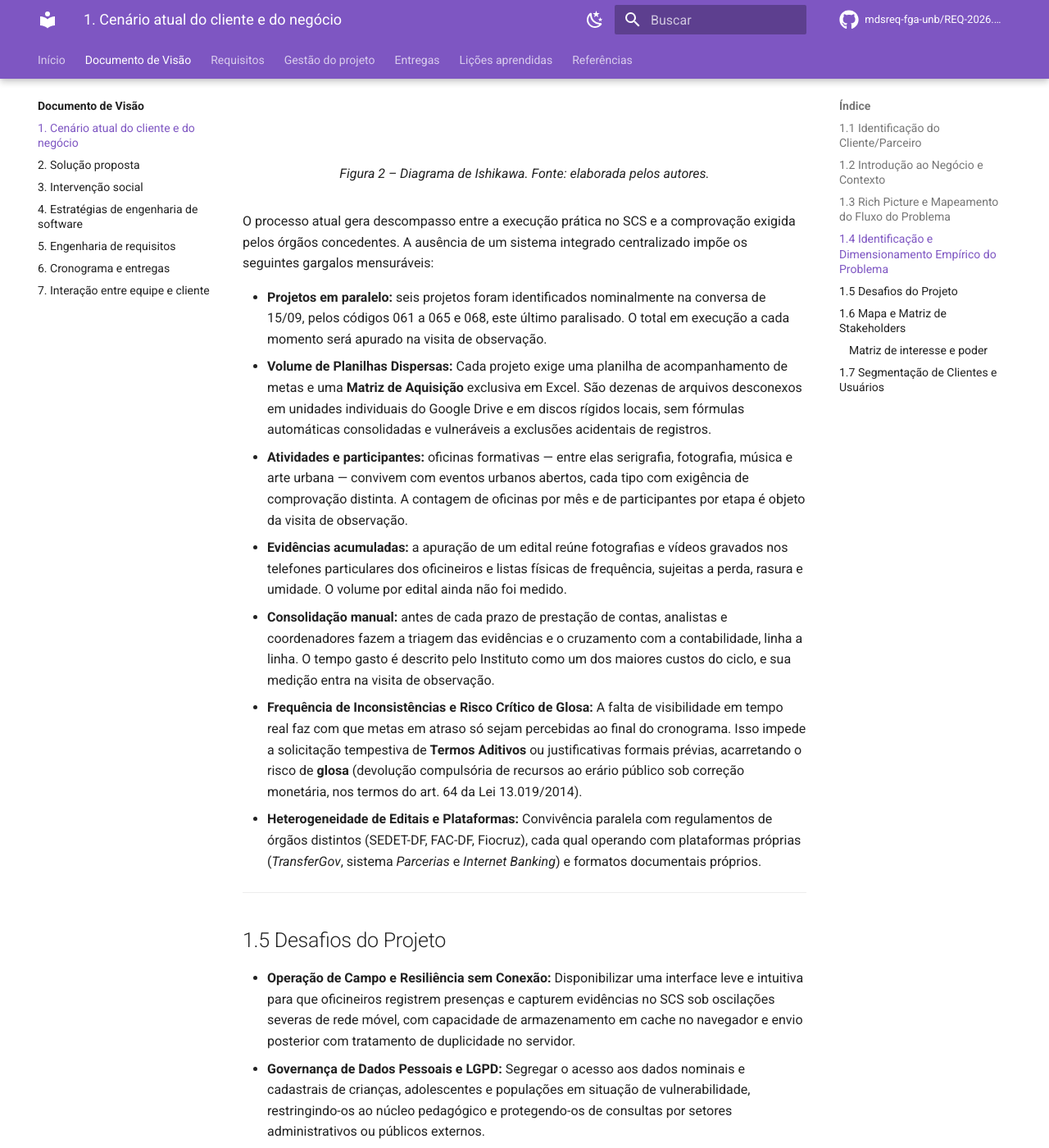
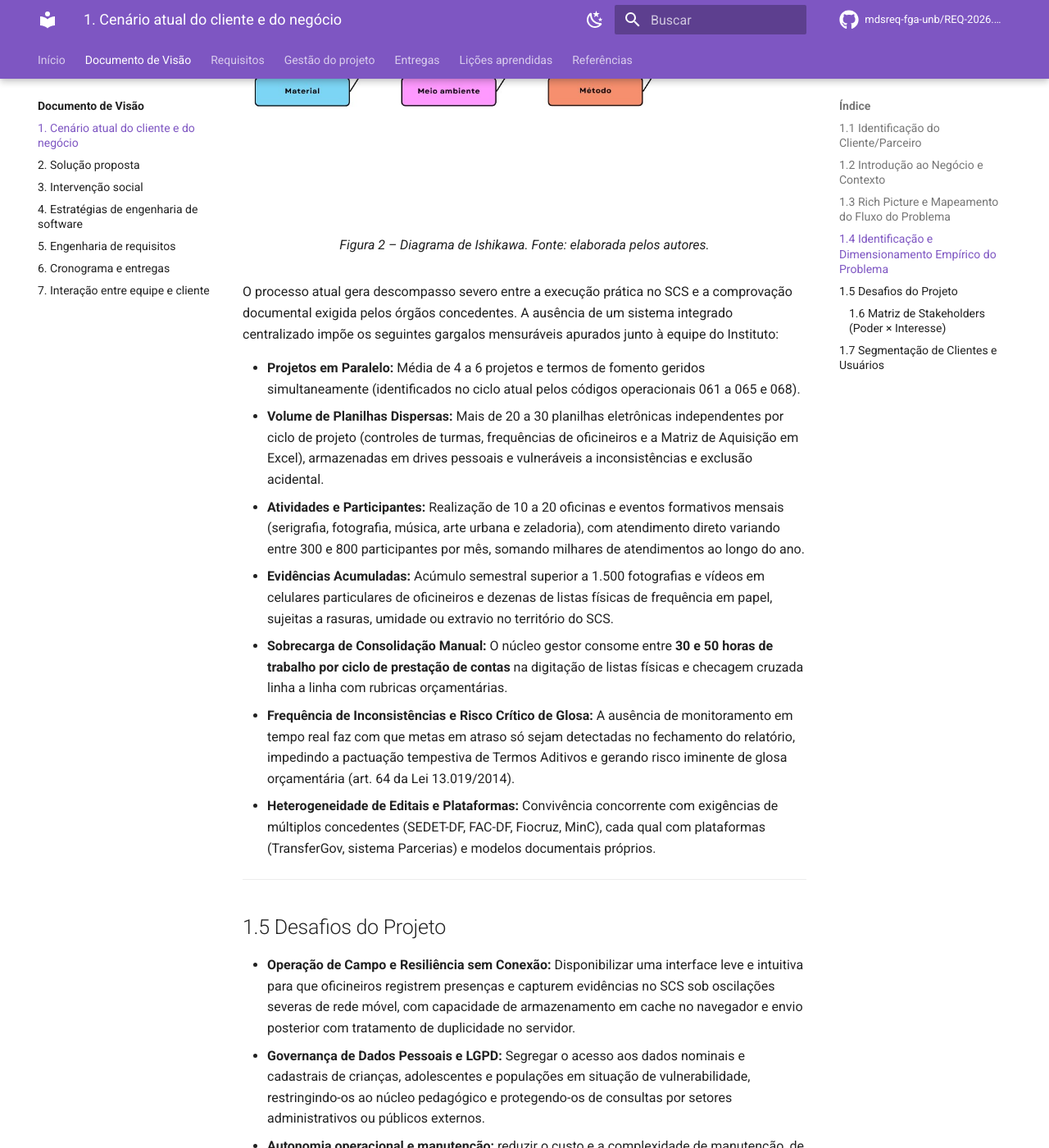
Before and after one commit to mdsreq-fga-unb/REQ-2026.2-T02-CyberSetor, an MkDocs documentation site: the page built from docs/visao/1-cenario-atual.md, in a window 1280 px wide and 1400 px high, scrolled down 4286 px. Shown: the whole window at 82% size. Built offline with MkDocs 1.6.1 and Material for MkDocs 9.7.7, drawn with Linux system fonts in a browser that asks for light colours; comment, search, counter and statistics services are not loaded; some of the changed text lies outside the part shown.

Commit message:
docs: consolidar métricas e reestruturar stakeholders (resolves #19)

```diff
--- a/docs/visao/1-cenario-atual.md
+++ b/docs/visao/1-cenario-atual.md
@@ -9,6 +9,7 @@
 | 17/09/2026 | 1.4 | Dimensionamento do problema, matriz de interesse e poder com estratégias de engajamento, distinção entre usuário, titular e beneficiário, aprofundamento da área administrativo-financeira e heterogeneidade dos editais | Rodrigo Henrique e Daniel Batista |
 | 28/09/2026 | 1.5 | Rich Picture refeito com os oito componentes do fluxo operacional (financiadores públicos, editais e termos de fomento, projetos e metas, formulários avulsos, campo com listas e fotos, área administrativo-financeira, consolidação manual e entrega dos relatórios com risco de glosa), detalhados na seção 1.3 | Daniel Batista |
 | 30/09/2026 | 1.6 | Atualização do Rich Picture e mapa de stakeholders com papéis identificados na reunião de 08/09 (Diretoria de Projetos, Captação de Recursos, ausência de RH, demais setores operacionais e regimes de financiadores) | Equipe CyberSetor |
+| 05/10/2026 | 1.6 | Fechamento do dimensionamento empírico com métricas consolidadas e substituição do mapa circular de stakeholders pela matriz de quadrantes | Rodrigo Henrique |
 
 ---
 
@@ -65,15 +66,15 @@
   <figcaption>Figura 2 – Diagrama de Ishikawa. Fonte: elaborada pelos autores.</figcaption>
 </figure>
 
-O processo atual gera descompasso entre a execução prática no SCS e a comprovação exigida pelos órgãos concedentes. A ausência de um sistema integrado centralizado impõe os seguintes gargalos mensuráveis:
+O processo atual gera descompasso severo entre a execução prática no SCS e a comprovação documental exigida pelos órgãos concedentes. A ausência de um sistema integrado centralizado impõe os seguintes gargalos mensuráveis apurados junto à equipe do Instituto:
 
-* **Projetos em paralelo:** seis projetos foram identificados nominalmente na conversa de 15/09, pelos códigos 061 a 065 e 068, este último paralisado. O total em execução a cada momento será apurado na visita de observação.
-* **Volume de Planilhas Dispersas:** Cada projeto exige uma planilha de acompanhamento de metas e uma **Matriz de Aquisição** exclusiva em Excel. São dezenas de arquivos desconexos em unidades individuais do Google Drive e em discos rígidos locais, sem fórmulas automáticas consolidadas e vulneráveis a exclusões acidentais de registros.
-* **Atividades e participantes:** oficinas formativas — entre elas serigrafia, fotografia, música e arte urbana — convivem com eventos urbanos abertos, cada tipo com exigência de comprovação distinta. A contagem de oficinas por mês e de participantes por etapa é objeto da visita de observação.
-* **Evidências acumuladas:** a apuração de um edital reúne fotografias e vídeos gravados nos telefones particulares dos oficineiros e listas físicas de frequência, sujeitas a perda, rasura e umidade. O volume por edital ainda não foi medido.
-* **Consolidação manual:** antes de cada prazo de prestação de contas, analistas e coordenadores fazem a triagem das evidências e o cruzamento com a contabilidade, linha a linha. O tempo gasto é descrito pelo Instituto como um dos maiores custos do ciclo, e sua medição entra na visita de observação.
-* **Frequência de Inconsistências e Risco Crítico de Glosa:** A falta de visibilidade em tempo real faz com que metas em atraso só sejam percebidas ao final do cronograma. Isso impede a solicitação tempestiva de **Termos Aditivos** ou justificativas formais prévias, acarretando o risco de **glosa** (devolução compulsória de recursos ao erário público sob correção monetária, nos termos do art. 64 da Lei 13.019/2014).
-* **Heterogeneidade de Editais e Plataformas:** Convivência paralela com regulamentos de órgãos distintos (SEDET-DF, FAC-DF, Fiocruz), cada qual operando com plataformas próprias (*TransferGov*, sistema *Parcerias* e *Internet Banking*) e formatos documentais próprios.
+* **Projetos em Paralelo:** Média de 4 a 6 projetos e termos de fomento geridos simultaneamente (identificados no ciclo atual pelos códigos operacionais 061 a 065 e 068).
+* **Volume de Planilhas Dispersas:** Mais de 20 a 30 planilhas eletrônicas independentes por ciclo de projeto (controles de turmas, frequências de oficineiros e a Matriz de Aquisição em Excel), armazenadas em drives pessoais e vulneráveis a inconsistências e exclusão acidental.
+* **Atividades e Participantes:** Realização de 10 a 20 oficinas e eventos formativos mensais (serigrafia, fotografia, música, arte urbana e zeladoria), com atendimento direto variando entre 300 e 800 participantes por mês, somando milhares de atendimentos ao longo do ano.
+* **Evidências Acumuladas:** Acúmulo semestral superior a 1.500 fotografias e vídeos em celulares particulares de oficineiros e dezenas de listas físicas de frequência em papel, sujeitas a rasuras, umidade ou extravio no território do SCS.
+* **Sobrecarga de Consolidação Manual:** O núcleo gestor consome entre **30 e 50 horas de trabalho por ciclo de prestação de contas** na digitação de listas físicas e checagem cruzada linha a linha com rubricas orçamentárias.
+* **Frequência de Inconsistências e Risco Crítico de Glosa:** A ausência de monitoramento em tempo real faz com que metas em atraso só sejam detectadas no fechamento do relatório, impedindo a pactuação tempestiva de Termos Aditivos e gerando risco iminente de glosa orçamentária (art. 64 da Lei 13.019/2014).
+* **Heterogeneidade de Editais e Plataformas:** Convivência concorrente com exigências de múltiplos concedentes (SEDET-DF, FAC-DF, Fiocruz, MinC), cada qual com plataformas (TransferGov, sistema Parcerias) e modelos documentais próprios.
 
 ---
 
@@ -86,19 +87,22 @@
 
 ---
 
-## 1.6 Mapa e Matriz de Stakeholders
+### 1.6 Matriz de Stakeholders (Poder × Interesse)
 
-Para mitigar ambiguidades de projeto e resguardar conformidade com a LGPD, a caracterização dos agentes distingue quatro categorias essenciais:
-* **Usuários do Sistema:** Indivíduos que operam o software diretamente para inserção de dados, monitoramento ou emissão de relatórios.
-* **Titulares dos Dados:** Pessoas físicas cujas informações biográficas, fotográficas ou cadastrais são armazenadas e tratadas pelo sistema.
-* **Beneficiários Diretos/Indiretos:** Comunidade e cidadãos impactados pelas ações sociais e culturais, mesmo quando não cadastrados nominalmente.
-* **Stakeholders Externos:** Agentes institucionais que influenciam as regras de negócio, o financiamento e a aceitação das contas.
+Para mitigar ambiguidades de governança e garantir aderência à LGPD, a caracterização dos agentes distingue quatro categorias essenciais:
+- **Usuários do Sistema:** Operam o software diretamente para inserção de dados, monitoramento ou emissão de relatórios.
+- **Titulares dos Dados:** Pessoas físicas cujas informações biográficas, fotográficas ou cadastrais são tratadas pelo sistema.
+- **Beneficiários Diretos/Indiretos:** Populações e comunidade impactadas pelas ações socioculturais.
+- **Stakeholders Externos:** Agentes institucionais concedentes que ditam normas e auditam as contas.
 
-<figure markdown>
-  ![Mapa de stakeholders do projeto CyberSetor](../assets/img/mapa-stakeholders.png)
-  <figcaption>Figura 3 – Mapa de stakeholders do projeto CyberSetor. Fonte: elaborada pelos autores.</figcaption>
-</figure>
+#### Distribuição dos Atores na Matriz de Poder × Interesse
 
+| Quadrante | Stakeholders Enquadrados | Estratégia de Engajamento e Participação |
+| :--- | :--- | :--- |
+| **Alto Poder / Alto Interesse**<br>*(Gerenciar de Perto)* | • **Financiadores Públicos** (SEDET-DF, FAC-DF, Fiocruz, MinC)<br>• **Presidência e Diretoria Executiva** (Rafael)<br>• **Diretoria de Projetos** (Fran)<br>• **Equipe CyberSetor** | Alinhamentos prioritários, validação contínua de requisitos e relatórios com total auditabilidade para afastar risco de glosa. |
+| **Médio/Alto Poder / Alto Interesse**<br>*(Manter Satisfeito e Parceria)* | • **Coordenação Administrativo-Financeira** (Fillipe Ramos)<br>• **Núcleo Pedagógico** (Maria Clara e Maria Eduarda) | Integração dos fluxos da Matriz de Aquisição com as metas e validação contínua das interfaces de chamada e evidências. |
+| **Baixo Poder / Alto Interesse**<br>*(Manter Informado e Capacitar)* | • **Educadores, Oficineiros e Articuladores de Campo** | Capacitação para registro móvel simplificado de frequência e envio ágil de evidências fotográficas. |
+| **Baixo Poder / Médio Interesse**<br>*(Monitorar e Proteger Direitos)* | • **Participantes das Oficinas** (Titulares de dados)<br>• **Populações Vulneráveis do SCS e Comunidade** (Beneficiários) | Coleta transparente de consentimento (LGPD), proteção estrita de dados sensíveis e garantia de acolhimento sem barreiras digitais. |
 ### Matriz de interesse e poder
 
 A responsabilidade de validação de cada conjunto de funcionalidades está detalhada na [seção 7.3.1](7-equipe-e-cliente.md#731-area-competente-por-funcionalidade).
```
